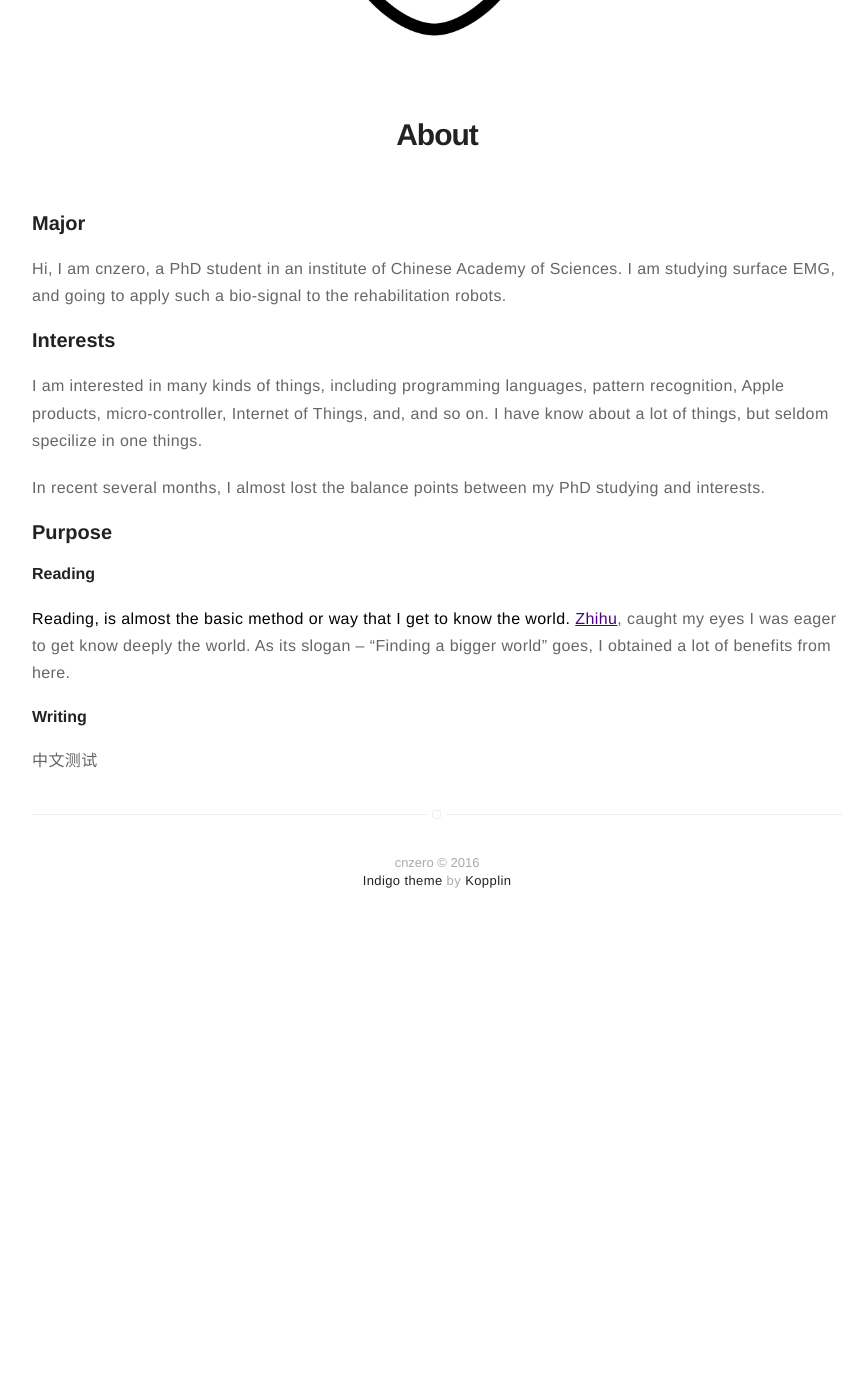
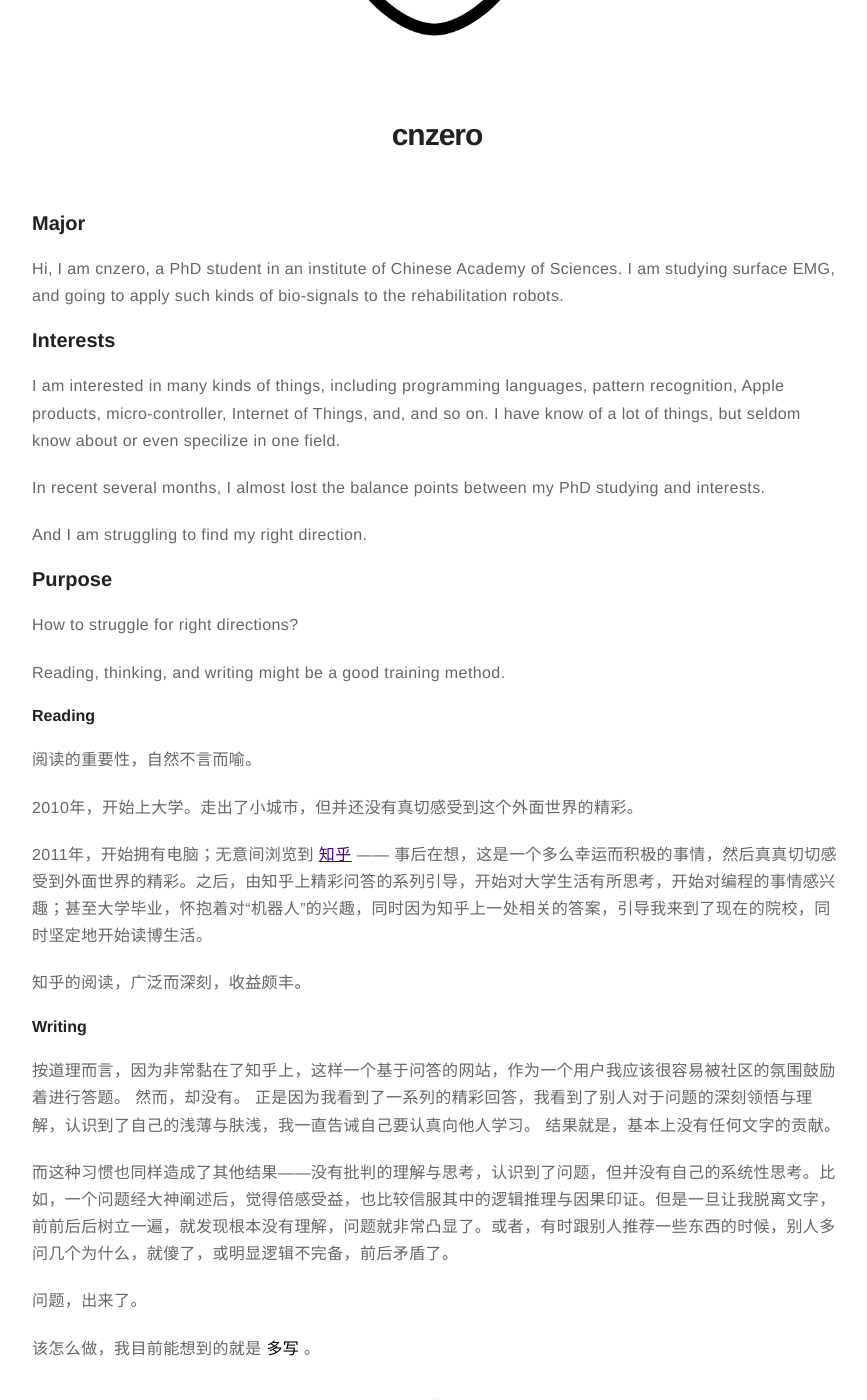
Before and after one commit to cnzero/cnzero.github.io, a Jekyll site: the page built from about.md, in a window 1280 px wide and 1400 px high, scrolled down 432 px. Shown: the whole window, without its empty margins (203-1070 px from the left). Built offline with Jekyll 4.4.1, drawn with Linux system fonts in a browser that asks for light colours; before the commit the page ends 1384 px from its top, so only the background shows below that.

Commit message:
about page editing

```diff
--- a/about.md
+++ b/about.md
@@ -5,26 +5,45 @@ layout: page
 ![Profile Image]({{ site.url }}/{{ site.picture }})
 
 
-# About
+# cnzero
 
 ### Major
 
 Hi, I am cnzero, a PhD student in an institute of Chinese Academy of Sciences.
-I am studying surface EMG, and going to apply such a bio-signal to the rehabilitation robots.
+I am studying surface EMG, and going to apply such kinds of bio-signals to the rehabilitation robots.
 
 
 ### Interests
 I am interested in many kinds of things, including programming languages, pattern recognition, Apple products, micro-controller, Internet of Things, and, and so on.
-I have know about a lot of things, but seldom specilize in one things.
+I have know of a lot of things, but seldom know about or even specilize in one field.
 
 In recent several months, I almost lost the balance points between my PhD studying and interests.
 
+And I am struggling to find my right direction.
+
 ### Purpose
+How to struggle for right directions?
+
+Reading, thinking, and writing might be a good training method.
 
 #### Reading
-__Reading, is almost the basic method or way that I get to know the world.__
-[Zhihu](https://www.zhihu.com), caught my eyes I was eager to get know deeply the world. As its slogan -- "Finding a bigger world" goes, I obtained a lot of benefits from here.
 
+阅读的重要性，自然不言而喻。
+
+2010年，开始上大学。走出了小城市，但并还没有真切感受到这个外面世界的精彩。
+
+2011年，开始拥有电脑；无意间浏览到 [知乎](www.zhihu.com) —— 事后在想，这是一个多么幸运而积极的事情，然后真真切切感受到外面世界的精彩。之后，由知乎上精彩问答的系列引导，开始对大学生活有所思考，开始对编程的事情感兴趣；甚至大学毕业，怀抱着对“机器人”的兴趣，同时因为知乎上一处相关的答案，引导我来到了现在的院校，同时坚定地开始读博生活。
+
+知乎的阅读，广泛而深刻，收益颇丰。
 
 #### Writing
-中文测试
+
+按道理而言，因为非常黏在了知乎上，这样一个基于问答的网站，作为一个用户我应该很容易被社区的氛围鼓励着进行答题。
+然而，却没有。 正是因为我看到了一系列的精彩回答，我看到了别人对于问题的深刻领悟与理解，认识到了自己的浅薄与肤浅，我一直告诫自己要认真向他人学习。
+结果就是，基本上没有任何文字的贡献。
+
+而这种习惯也同样造成了其他结果——没有批判的理解与思考，认识到了问题，但并没有自己的系统性思考。比如，一个问题经大神阐述后，觉得倍感受益，也比较信服其中的逻辑推理与因果印证。但是一旦让我脱离文字，前前后后树立一遍，就发现根本没有理解，问题就非常凸显了。或者，有时跟别人推荐一些东西的时候，别人多问几个为什么，就傻了，或明显逻辑不完备，前后矛盾了。
+
+问题，出来了。
+
+该怎么做，我目前能想到的就是 __多写__ 。
```
